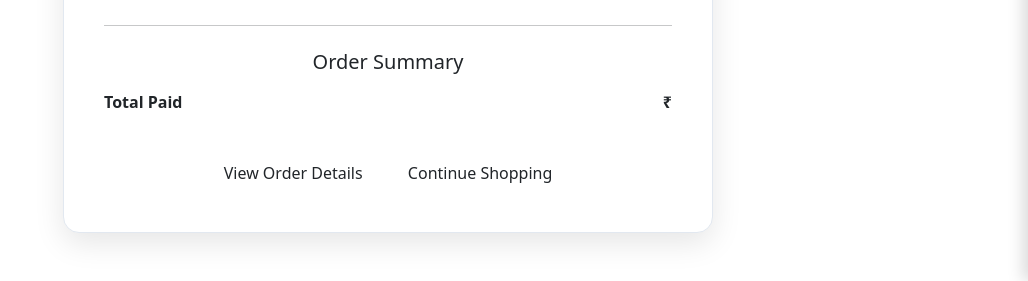
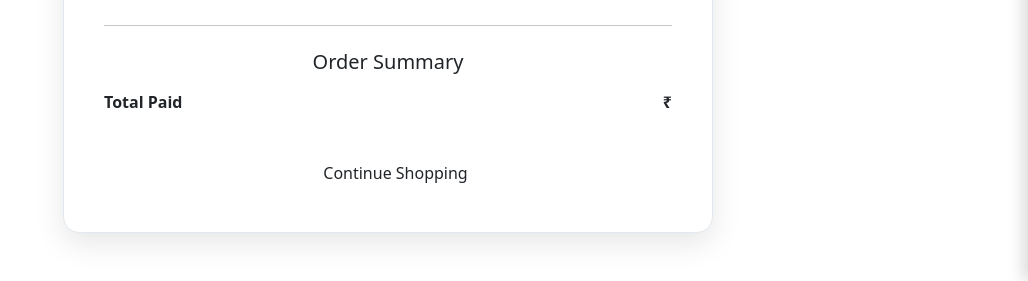
Before and after one commit to rish1003/brickbasket, a Django app: template brickbasket/templates/user/checkout_success.html in a window 1280 px wide. Shown: the part 519-800 px from the top of the page, without its empty margins (252-1280 px from the left). Run offline with Django 5.2, Linux system fonts and the light colour scheme; the template is opened without the code that fills it, so the values that code supplies are empty.

Commit message:
checkout

```diff
--- a/brickbasket/templates/user/checkout_success.html
+++ b/brickbasket/templates/user/checkout_success.html
@@ -54,9 +54,6 @@
             </div>
 
             <div class="button-group">
-                <a href="#" class="btn btn-primary-slay">
-                    View Order Details
-                </a>
                 <a href="{% url 'landing' %}" class="btn btn-secondary-slay">
                     Continue Shopping
                 </a>
```
